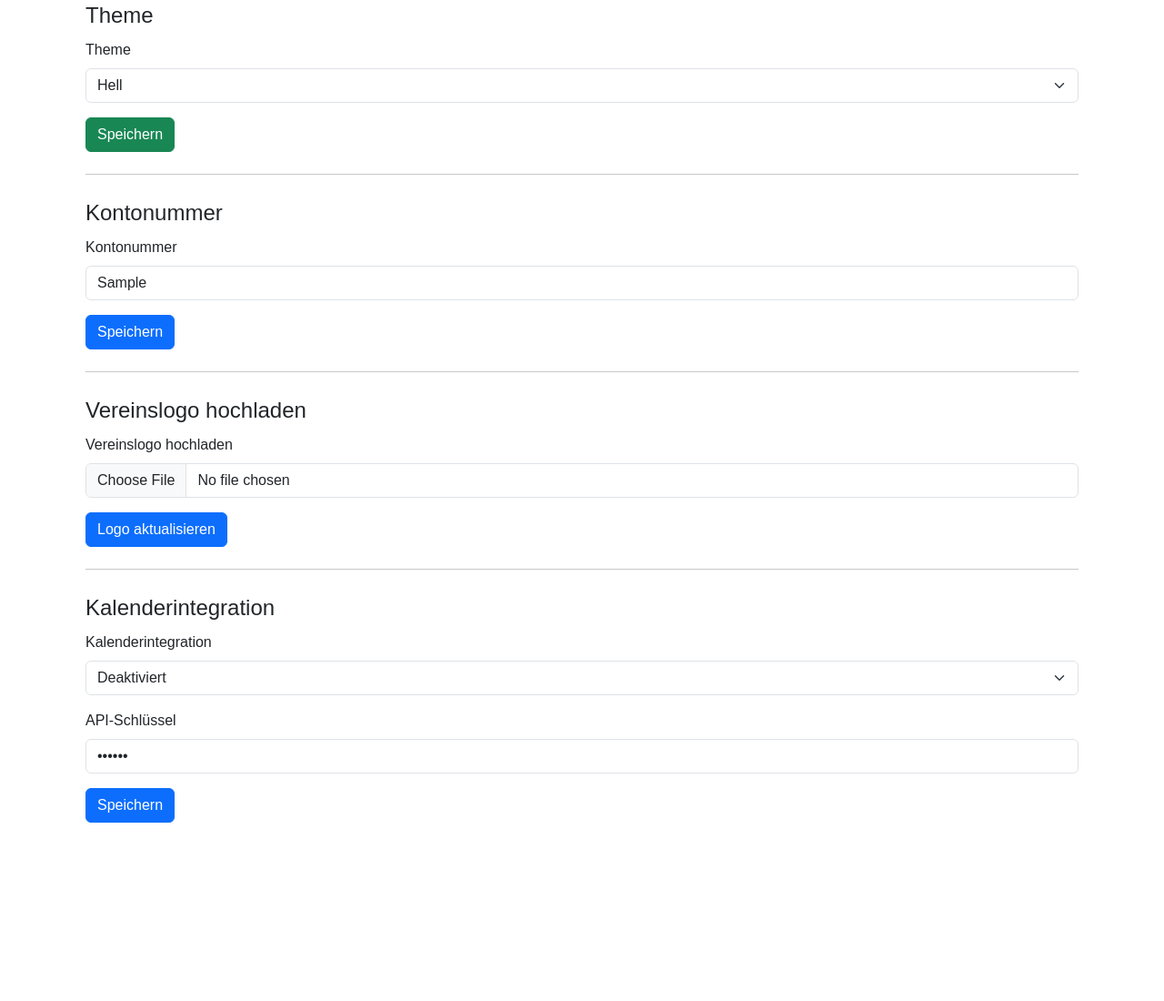
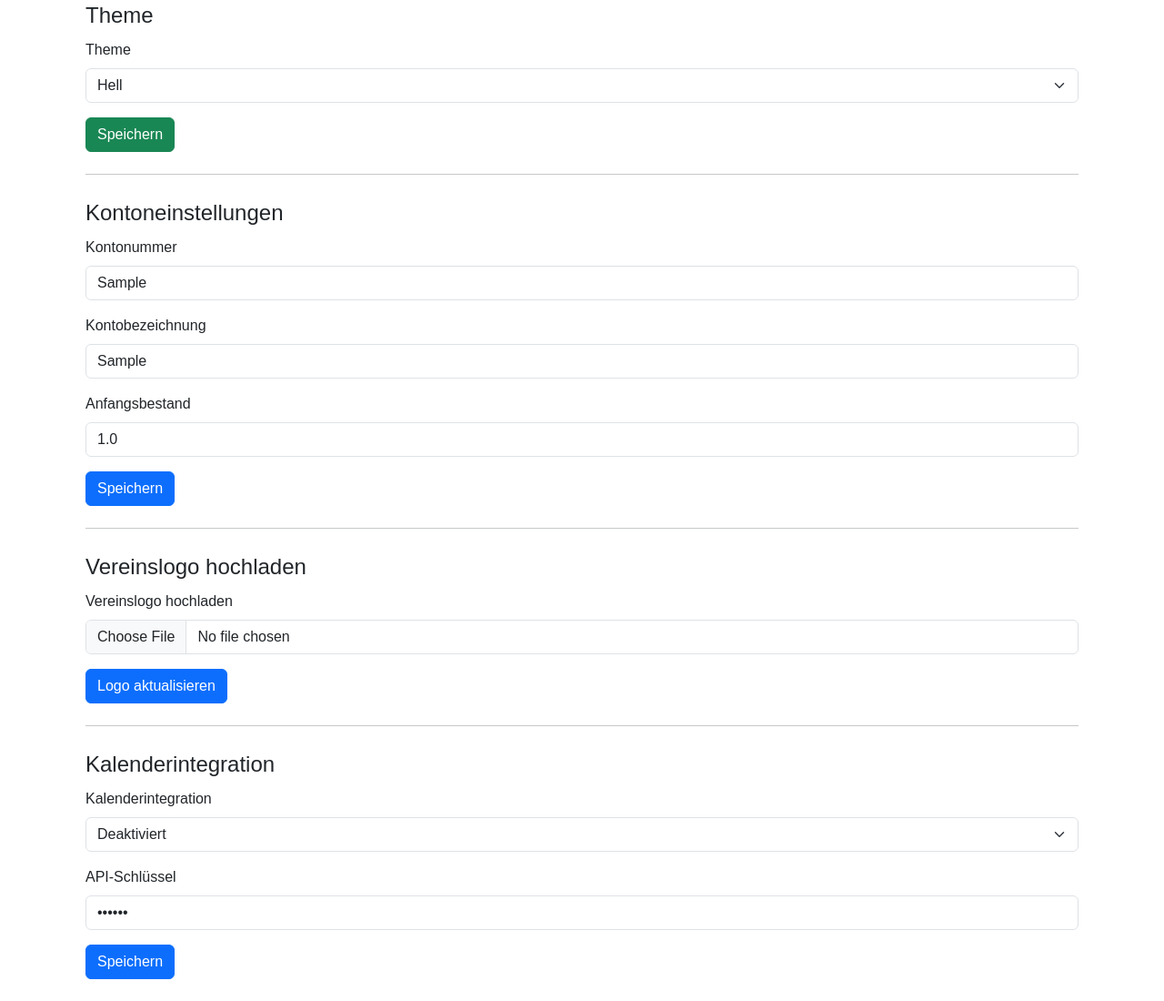
Before and after one commit to jessehaemmerle/Vereinsplattform, a Flask app: page /einstellungen in a window 1280 px wide. Shown: the part 147-1247 px from the top of the page at 91% size. Before the commit the page ends 1051 px from the top, so only its background shows below. Run offline with Flask 3, Linux system fonts and the light colour scheme; a user stored in the database is signed in; tables that the repository leaves empty hold one stand-in row (values such as "Sample post").

Commit message:
modified:   app.py modified:   models.py new file:   static/icon.png modified:   templates/base.html modified:   templates/einstellungen.html modified:   templates/finanzen.html

```diff
--- a/app.py
+++ b/app.py
@@ -13,6 +13,9 @@ from fpdf import FPDF
 from googleapiclient.discovery import build
 from google.oauth2.credentials import Credentials
 from services import zahlung_erstellen
+import webbrowser
+from models import db
+
 
 # Flask-Login konfigurieren
 login_manager = LoginManager()
@@ -178,6 +181,7 @@ def mitglieder_liste():
 def mitglied_new():
     form = MitgliedForm()
     if form.validate_on_submit():
+        # Neues Mitglied erstellen
         neues_mitglied = Mitglied(
             vorname=form.vorname.data,
             nachname=form.nachname.data,
@@ -192,18 +196,24 @@ def mitglied_new():
             beitrag_bezahlt=form.beitrag_bezahlt.data == 'true'
         )
         db.session.add(neues_mitglied)
-        if form.beitrag_bezahlt.data == 'true' and neues_mitglied.mitgliedsbeitrag > 0:
+        db.session.commit()  # Speichern, damit `neues_mitglied.id` verfügbar ist
+
+        # Wenn Beitrag bezahlt, Finanzbuchung erstellen
+        if neues_mitglied.beitrag_bezahlt and neues_mitglied.mitgliedsbeitrag > 0:
             db.session.add(Finanzbuchung(
                 typ='Einnahme',
                 kategorie='Mitgliedsbeitrag',
                 betrag=neues_mitglied.mitgliedsbeitrag,
                 datum=date.today(),
                 beschreibung=f"Mitgliedsbeitrag von {neues_mitglied.vorname} {neues_mitglied.nachname}",
-                mitglied_id=neues_mitglied.id
+                mitglied_id=neues_mitglied.id  # Verknüpfung mit dem Mitglied
             ))
-        db.session.commit()
+            db.session.commit()
+
+        flash("Neues Mitglied erfolgreich erstellt.")
         return redirect(url_for('mitglieder_liste'))
     return render_template('mitglied_edit.html', form=form, titel="Neues Mitglied")
+
 
 
 @app.route('/mitglied/<int:mitglied_id>/edit', methods=['GET', 'POST'])
@@ -564,6 +574,10 @@ def summenliste_pdf():
         db.func.sum(Finanzbuchung.betrag).label('summe')
     ).group_by(Finanzbuchung.kategorie, Finanzbuchung.typ).all()
 
+    # Gesamtsummen berechnen
+    sum_einnahmen = sum(k.summe for k in kategorien if k.typ == 'Einnahme')
+    sum_ausgaben = sum(k.summe for k in kategorien if k.typ == 'Ausgabe')
+
     # PDF-Erstellung
     pdf = FPDF()
     pdf.add_page()
@@ -573,11 +587,11 @@ def summenliste_pdf():
     pdf.cell(200, 10, "Summenliste - Finanzen", ln=True, align="C")
     pdf.ln(10)
 
-    # Kontonummer
-    pdf.set_font("Arial", size=10)
+    # Kontonummer hinzufügen, falls vorhanden
     if current_user.konto_nummer:
+        pdf.set_font("Arial", size=10)
         pdf.cell(200, 10, f"Kontonummer: {current_user.konto_nummer}", ln=True)
-    pdf.ln(10)
+        pdf.ln(10)
 
     # Tabellenüberschrift
     pdf.set_font("Arial", size=10, style="B")
@@ -589,16 +603,239 @@ def summenliste_pdf():
     # Tabelleninhalt
     pdf.set_font("Arial", size=10)
     for kategorie, typ, summe in kategorien:
+        if typ == 'Ausgabe':
+            pdf.set_text_color(255, 0, 0)  # Rot für Ausgaben
+        else:
+            pdf.set_text_color(0, 0, 0)    # Schwarz für Einnahmen
+
         pdf.cell(80, 10, kategorie, border=1)
         pdf.cell(40, 10, typ, border=1)
         pdf.cell(40, 10, f"{summe:.2f}", border=1)
         pdf.ln(10)
+
+    # Gesamtsummen hinzufügen
+    pdf.set_text_color(0, 0, 0)  # Zurücksetzen auf Schwarz
+    pdf.set_font("Arial", size=10, style="B")
+    pdf.cell(80, 10, "Gesamtsumme", border=1)
+    pdf.cell(40, 10, "Einnahmen", border=1)
+    pdf.cell(40, 10, f"{sum_einnahmen:.2f}", border=1)
+    pdf.ln(10)
+
+    pdf.cell(80, 10, "", border=0)
+    pdf.cell(40, 10, "Ausgaben", border=1)
+    pdf.cell(40, 10, f"{sum_ausgaben:.2f}", border=1, ln=1)
+    pdf.ln(10)
 
     # PDF als Antwort zurückgeben
     response = make_response(pdf.output(dest='S').encode('latin1'))
     response.headers['Content-Type'] = 'application/pdf'
     response.headers['Content-Disposition'] = 'attachment; filename=summenliste.pdf'
     return response
+
+@app.route('/finanzen/journal/pdf', methods=['GET'])
+@login_required
+def buchungsjournal_pdf():
+    # Alle Finanzbuchungen sortiert nach Datum abrufen
+    buchungen = Finanzbuchung.query.order_by(Finanzbuchung.datum.asc()).all()
+
+    # PDF erstellen
+    pdf = FPDF()
+    pdf.add_page()
+    pdf.set_font("Arial", size=12)
+
+    # Titel
+    pdf.cell(200, 10, "Buchungsjournal", ln=True, align="C")
+    pdf.ln(10)
+
+    # Kontonummer hinzufügen, falls vorhanden
+    if current_user.konto_nummer:
+        pdf.set_font("Arial", size=10)
+        pdf.cell(200, 10, f"Kontonummer: {current_user.konto_nummer}", ln=True)
+        pdf.ln(10)
+
+    # Tabellenüberschrift
+    pdf.set_font("Arial", size=10, style="B")
+    col_widths = [10, 25, 20, 35, 20, 80]  # Spaltenbreiten
+    headers = ["ID", "Datum", "Typ", "Kategorie", "Betrag", "Beschreibung"]
+
+    # Überschriften ausgeben
+    for header, width in zip(headers, col_widths):
+        pdf.cell(width, 10, header, border=1, align="C")
+    pdf.ln(10)
+
+    # Tabelleninhalt mit angepasster Höhe
+    pdf.set_font("Arial", size=10)
+    for buchung in buchungen:
+        # Für Ausgaben rot markieren
+        if buchung.typ == 'Ausgabe':
+            pdf.set_text_color(255, 0, 0)
+        else:
+            pdf.set_text_color(0, 0, 0)
+
+        # Daten der Zeile vorbereiten
+        row_data = [
+            str(buchung.id),
+            buchung.datum.strftime('%d.%m.%Y'),
+            buchung.typ,
+            buchung.kategorie,
+            f"{buchung.betrag:.2f}",
+            buchung.beschreibung
+        ]
+
+        # Ermitteln der maximalen Zeilenhöhe
+        line_heights = []
+        for data, width in zip(row_data, col_widths):
+            # Höhe für die jeweilige Zelle berechnen
+            line_height = pdf.get_string_width(data) // width + 1
+            line_heights.append(line_height * 10)
+
+        max_height = max(line_heights)
+
+        # Daten in Zellen mit einheitlicher Höhe schreiben
+        x_start = pdf.get_x()
+        for i, (data, width) in enumerate(zip(row_data, col_widths)):
+            y_start = pdf.get_y()
+            pdf.multi_cell(width, 10, data, border=1, align="L" if i in [3, 5] else "C")
+            pdf.set_xy(x_start + width, y_start)
+            x_start += width
+
+        pdf.ln(max_height)
+
+    # PDF als Antwort zurückgeben
+    response = make_response(pdf.output(dest='S').encode('latin1'))
+    response.headers['Content-Type'] = 'application/pdf'
+    response.headers['Content-Disposition'] = 'attachment; filename=buchungsjournal.pdf'
+    return response
+
+@app.route('/finanzen/jahressaldo/pdf', methods=['GET'])
+@login_required
+def jahressaldo_pdf():
+    # Gruppierung der Buchungen nach Jahr
+    salden = db.session.query(
+        db.extract('year', Finanzbuchung.datum).label('jahr'),
+        db.func.sum(db.case(
+            (Finanzbuchung.typ == 'Einnahme', Finanzbuchung.betrag),
+            else_=0
+        )).label('einnahmen'),
+        db.func.sum(db.case(
+            (Finanzbuchung.typ == 'Ausgabe', Finanzbuchung.betrag),
+            else_=0
+        )).label('ausgaben')
+    ).group_by(db.extract('year', Finanzbuchung.datum)).order_by(db.extract('year', Finanzbuchung.datum)).all()
+
+    # PDF erstellen
+    pdf = FPDF()
+    pdf.add_page()
+    pdf.set_font("Arial", size=12)
+
+    # Titel
+    pdf.cell(190, 10, "Jahressaldo", ln=True, align="C")
+    pdf.ln(10)
+
+    # Tabellenüberschrift
+    pdf.set_font("Arial", size=10, style="B")
+    headers = ["Jahr", "Kontonummer", "Kontobezeichnung", "Anfangsbestand", "Einnahmen", "Ausgaben", "Endbestand"]
+    col_widths = [20, 40, 50, 25, 20, 20, 25]  # Angepasste Spaltenbreiten
+
+    # Überschriften drucken
+    for header, width in zip(headers, col_widths):
+        pdf.cell(width, 10, header, border=1, align="C")
+    pdf.ln()
+
+    # Tabelleninhalt
+    pdf.set_font("Arial", size=10)
+    for jahr, einnahmen, ausgaben in salden:
+        anfangsbestand = current_user.anfangsbestand
+        endbestand = anfangsbestand + einnahmen - ausgaben
+
+        # Daten für die Zeile vorbereiten
+        row_data = [
+            str(int(jahr)),
+            current_user.konto_nummer or "Keine Kontonummer",
+            current_user.konto_bezeichnung or "Keine Bezeichnung",
+            f"{anfangsbestand:.2f}",
+            f"{einnahmen:.2f}",
+            f"{ausgaben:.2f}",
+            f"{endbestand:.2f}",
+        ]
+
+        # Maximale Zeilenhöhe berechnen
+        max_height = 10  # Standardhöhe
+        line_heights = [
+            pdf.get_string_width(data) // (width - 2) * 6 + 10 for data, width in zip(row_data, col_widths)
+        ]
+        max_height = max(line_heights)
+
+        # Manuelle Zellenpositionierung
+        x_start = pdf.get_x()
+        y_start = pdf.get_y()
+        for i, (data, width) in enumerate(zip(row_data, col_widths)):
+            if i == 1:  # Schriftgröße für Kontonummer anpassen
+                pdf.set_font("Arial", size=8)
+            pdf.multi_cell(width, 6, data, border=1, align="C")
+            pdf.set_xy(x_start + width, y_start)
+            x_start += width
+            pdf.set_font("Arial", size=10)  # Schriftgröße zurücksetzen
+
+        pdf.ln(max_height)
+
+    # PDF als Antwort zurückgeben
+    response = make_response(pdf.output(dest='S').encode('latin1'))
+    response.headers['Content-Type'] = 'application/pdf'
+    response.headers['Content-Disposition'] = 'attachment; filename=jahressaldo.pdf'
+    return response
+
+@app.route('/finanzen/kategorie/pdf', methods=['GET'])
+@login_required
+def finanzen_kategorie_pdf():
+    # Finanzbuchungen gruppiert nach Kategorie abrufen
+    kategorien = db.session.query(Finanzbuchung.kategorie).distinct().all()
+
+    # PDF erstellen
+    pdf = FPDF()
+    pdf.set_auto_page_break(auto=True, margin=15)
+
+    for kategorie_row in kategorien:
+        kategorie = kategorie_row[0]
+        buchungen = Finanzbuchung.query.filter_by(kategorie=kategorie).all()
+
+        # Neue Seite für jede Kategorie
+        pdf.add_page()
+        pdf.set_font("Arial", size=12)
+
+        # Kategorie-Titel
+        pdf.cell(190, 10, f"Kategorie: {kategorie}", ln=True, align="C")
+        pdf.ln(10)
+
+        # Tabellenüberschriften
+        pdf.set_font("Arial", size=10, style="B")
+        headers = ["Datum", "Typ", "Betrag (EUR)", "Beschreibung"]
+        col_widths = [40, 30, 40, 80]  # Angepasste Spaltenbreiten
+
+        for header, width in zip(headers, col_widths):
+            pdf.cell(width, 10, header, border=1, align="C")
+        pdf.ln()
+
+        # Tabelleninhalt
+        pdf.set_font("Arial", size=10)
+        for buchung in buchungen:
+            row_data = [
+                buchung.datum.strftime('%d.%m.%Y') if buchung.datum else "-",
+                buchung.typ,
+                f"{buchung.betrag:.2f}",
+                buchung.beschreibung
+            ]
+
+            for data, width in zip(row_data, col_widths):
+                pdf.cell(width, 10, data, border=1, align="L")
+            pdf.ln()
+
+    # PDF als Antwort zurückgeben
+    response = make_response(pdf.output(dest='S').encode('latin1'))
+    response.headers['Content-Type'] = 'application/pdf'
+    response.headers['Content-Disposition'] = 'attachment; filename=finanzen_kategorien.pdf'
+    return response
+
 
 # ----------------------------------
 # Notizen
@@ -897,16 +1134,31 @@ def update_konto_settings():
     flash("Kontonummer wurde gespeichert.", "success")
     return redirect(url_for('einstellungen'))
 
+@app.route('/update_konto_details', methods=['POST'])
+@login_required
+def update_konto_details():
+    # Daten aus dem Formular abrufen
+    konto_bezeichnung = request.form.get('konto_bezeichnung', '').strip()
+    anfangsbestand = request.form.get('anfangsbestand', 0.0)
+
+    # Aktuelle Benutzerinformationen aktualisieren
+    current_user.konto_bezeichnung = konto_bezeichnung
+    current_user.anfangsbestand = float(anfangsbestand)
+    db.session.commit()  # Änderungen speichern
+
+    flash("Kontoeinstellungen wurden erfolgreich gespeichert.", "success")
+    return redirect(url_for('einstellungen'))
+
+
 
 # ----------------------------------
 # App starten
 # ----------------------------------
 if __name__ == '__main__':
-    import webbrowser
-    from models import db
-
     with app.app_context():
         db.create_all()  # Tabellen erstellen
 
-    webbrowser.open('http://127.0.0.1:5000')
+    if not app.debug:  # Nur den Browser öffnen, wenn Debug-Modus deaktiviert ist
+        webbrowser.open('http://127.0.0.1:5000')
+
     app.run(host='127.0.0.1', port=5000, debug=True)
--- a/models.py
+++ b/models.py
@@ -63,6 +63,8 @@ class User(db.Model, UserMixin):
     theme = db.Column(db.String(20), default='light')  # Standardwert 'light'
     email_notifikationen = db.Column(db.Boolean, default=False)
     konto_nummer = db.Column(db.String(100), nullable=True)  # Feld für Kontonummer
+    konto_bezeichnung = db.Column(db.String(255), nullable=True)  # Bezeichnung für das Konto
+    anfangsbestand = db.Column(db.Float, default=0.0)             # Anfangsbestand
 
     def set_password(self, password):
         self.password_hash = generate_password_hash(password)
--- a/templates/base.html
+++ b/templates/base.html
@@ -3,6 +3,8 @@
 <head>
     <meta charset="UTF-8">
     <title>{% block title %}Vereinsverwaltung{% endblock %}</title>
+
+    <link rel="icon" type="image/png" href="/static/icon.png">
     <!-- Bootstrap 5 (CSS) vom CDN laden -->
     <link rel="stylesheet" href="https://cdn.jsdelivr.net/npm/bootstrap@5.3.0/dist/css/bootstrap.min.css">
     <link rel="stylesheet" href="https://cdn.jsdelivr.net/npm/bootstrap-icons/font/bootstrap-icons.css">
--- a/templates/einstellungen.html
+++ b/templates/einstellungen.html
@@ -33,17 +33,28 @@
 
 <!-- Formular für Kontonummer -->
 <fieldset class="mb-4">
-    <legend>Kontonummer</legend>
+    <legend>Kontoneinstellungen</legend>
     <form method="POST" action="{{ url_for('update_konto_settings') }}">
         <div class="mb-3">
             <label for="konto_nummer" class="form-label">Kontonummer</label>
             <input type="text" class="form-control" id="konto_nummer" name="konto_nummer"
                    value="{{ current_user.konto_nummer or '' }}" placeholder="Kontonummer eingeben">
         </div>
-        <button type="submit" class="btn btn-primary">Speichern</button>
+    </form>
+        <form method="POST" action="{{ url_for('update_konto_details') }}">
+            <div class="mb-3">
+                <label for="konto_bezeichnung" class="form-label">Kontobezeichnung</label>
+                <input type="text" class="form-control" id="konto_bezeichnung" name="konto_bezeichnung"
+                       value="{{ current_user.konto_bezeichnung or '' }}" placeholder="Kontobezeichnung eingeben">
+            </div>
+            <div class="mb-3">
+                <label for="anfangsbestand" class="form-label">Anfangsbestand</label>
+                <input type="number" step="0.01" class="form-control" id="anfangsbestand" name="anfangsbestand"
+                       value="{{ current_user.anfangsbestand or 0.0 }}" placeholder="Anfangsbestand eingeben">
+            </div>
+            <button type="submit" class="btn btn-primary">Speichern</button>
     </form>
 </fieldset>
-
 
     <hr class="my-4">
 
```
Also changed, not shown: templates/finanzen.html (+12 -8 lines), static/icon.png (added).
